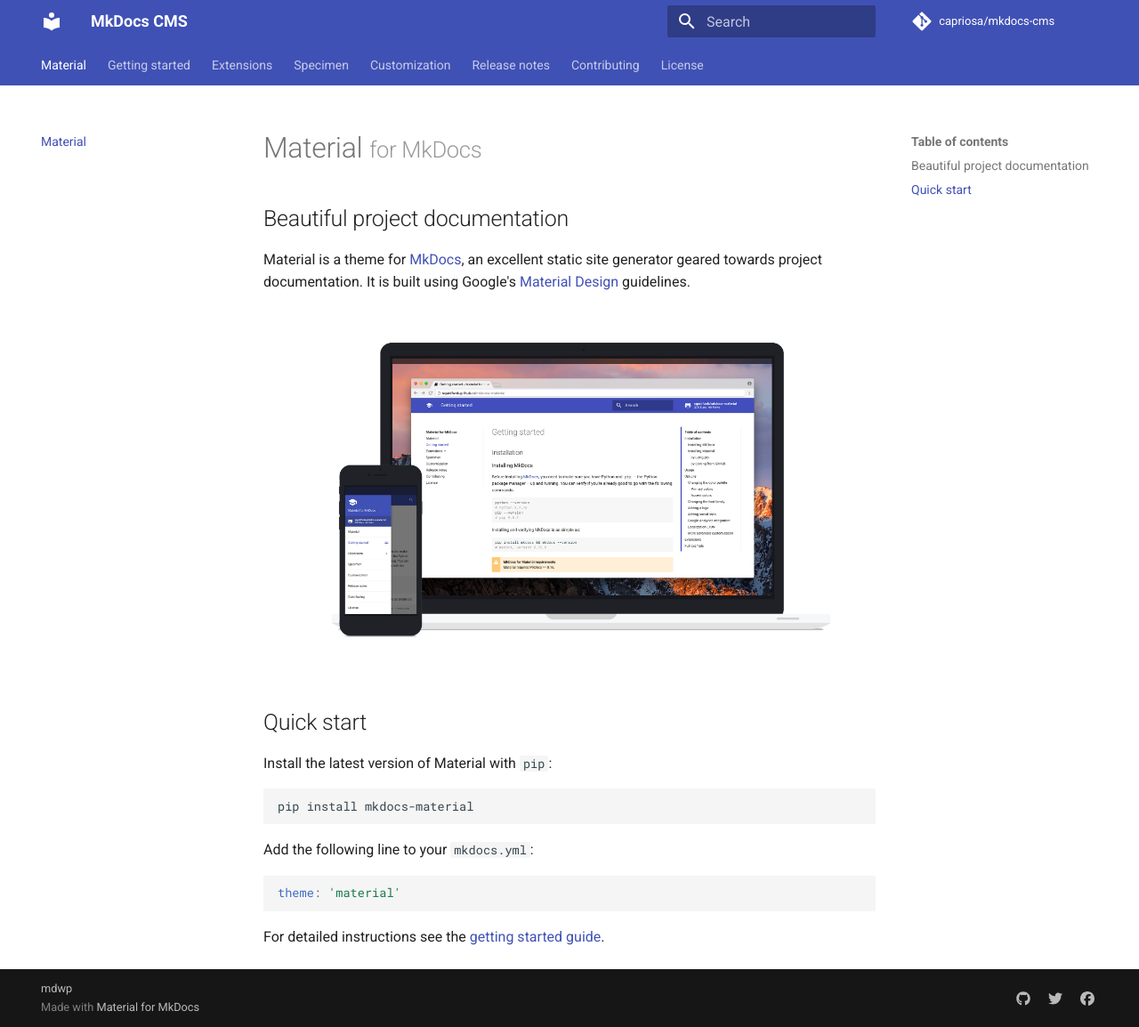
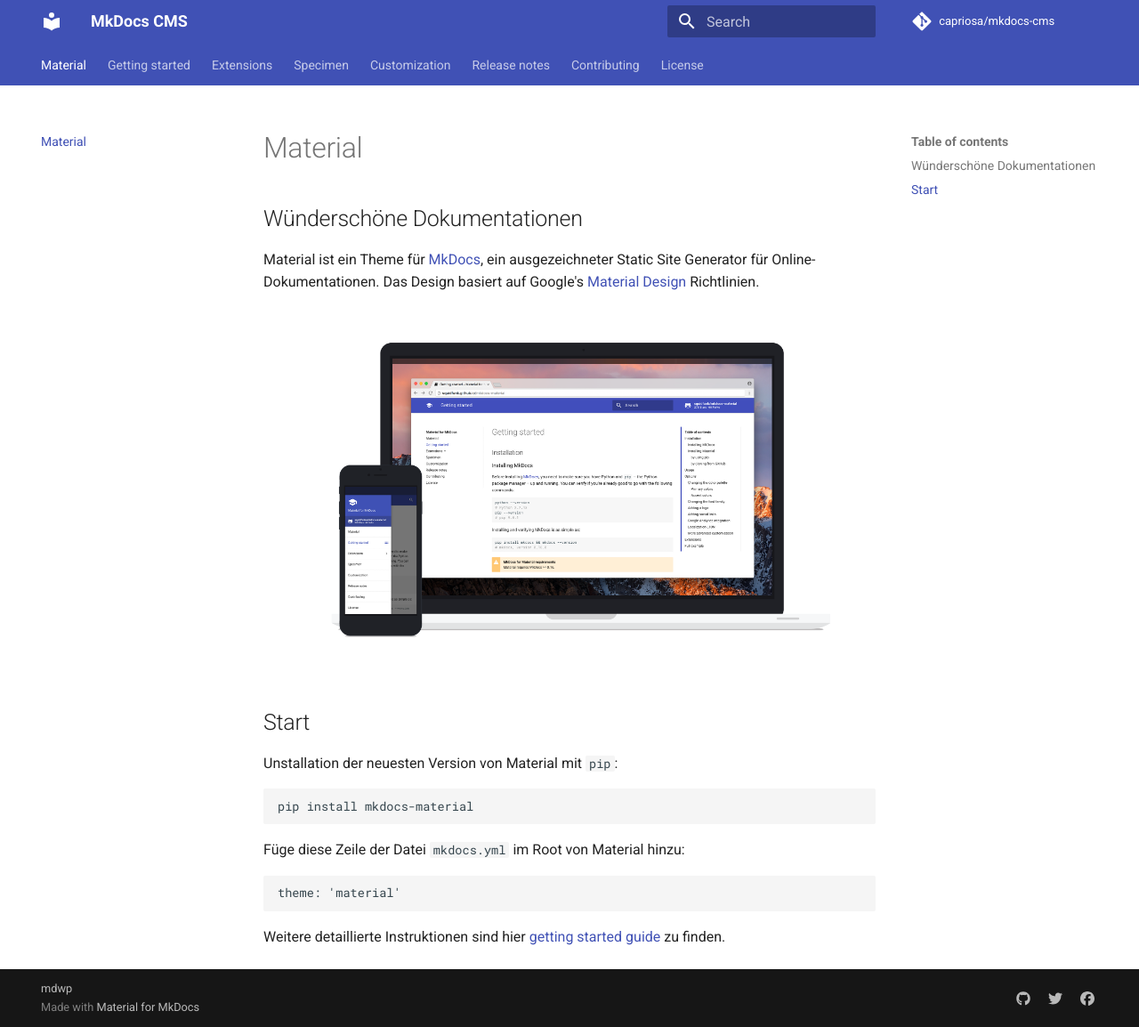
Before and after one commit to capriosa/mkdocs-cms, an MkDocs documentation site: the page built from docs/index.md, in a window 1280 px wide and 1154 px high. Shown: the whole window at 89% size. Built offline with MkDocs 1.6.1 and Material for MkDocs 9.7.7, drawn with Linux system fonts in a browser that asks for light colours; comment, search, counter and statistics services are not loaded; old or Windows-style settings are respelled for this version of MkDocs.

Commit message:
Update Doc “index”

````diff
--- a/docs/index.md
+++ b/docs/index.md
@@ -1,30 +1,22 @@
-# Material <small>for MkDocs</small>
+---
+title: Ein CMS mit Material Design für Dokumentationen
+date: 07.05.2017
+---
+## Wünderschöne Dokumentationen
 
-## Beautiful project documentation
+Material ist ein Theme für [MkDocs](http://www.mkdocs.org), ein ausgezeichneter Static Site Generator für Online-Dokumentationen. Das Design basiert auf Google's [Material Design](https://www.google.com/design/spec/material-design)
+Richtlinien.
 
-Material is a theme for [MkDocs][1], an excellent static site generator geared
-towards project documentation. It is built using Google's [Material Design][2]
-guidelines.
+[![Material für MkDocs](images/material.png)](images/material.png)
 
-[![Material for MkDocs](images/material.png)](images/material.png)
+## Start
 
-  [1]: http://www.mkdocs.org
-  [2]: https://www.google.com/design/spec/material-design
+Unstallation der neuesten Version von Material mit `pip`:
 
-## Quick start
+    pip install mkdocs-material
 
-Install the latest version of Material with `pip`:
+Füge diese Zeile der Datei `mkdocs.yml` im Root von Material hinzu:
 
-``` sh
-pip install mkdocs-material
-```
+    theme: 'material'
 
-Add the following line to your `mkdocs.yml`:
-
-``` yaml
-theme: 'material'
-```
-
-For detailed instructions see the [getting started guide][3].
-
-  [3]: getting-started.md
+Weitere detaillierte Instruktionen sind hier [getting started guide](getting-started.md) zu finden.
````
